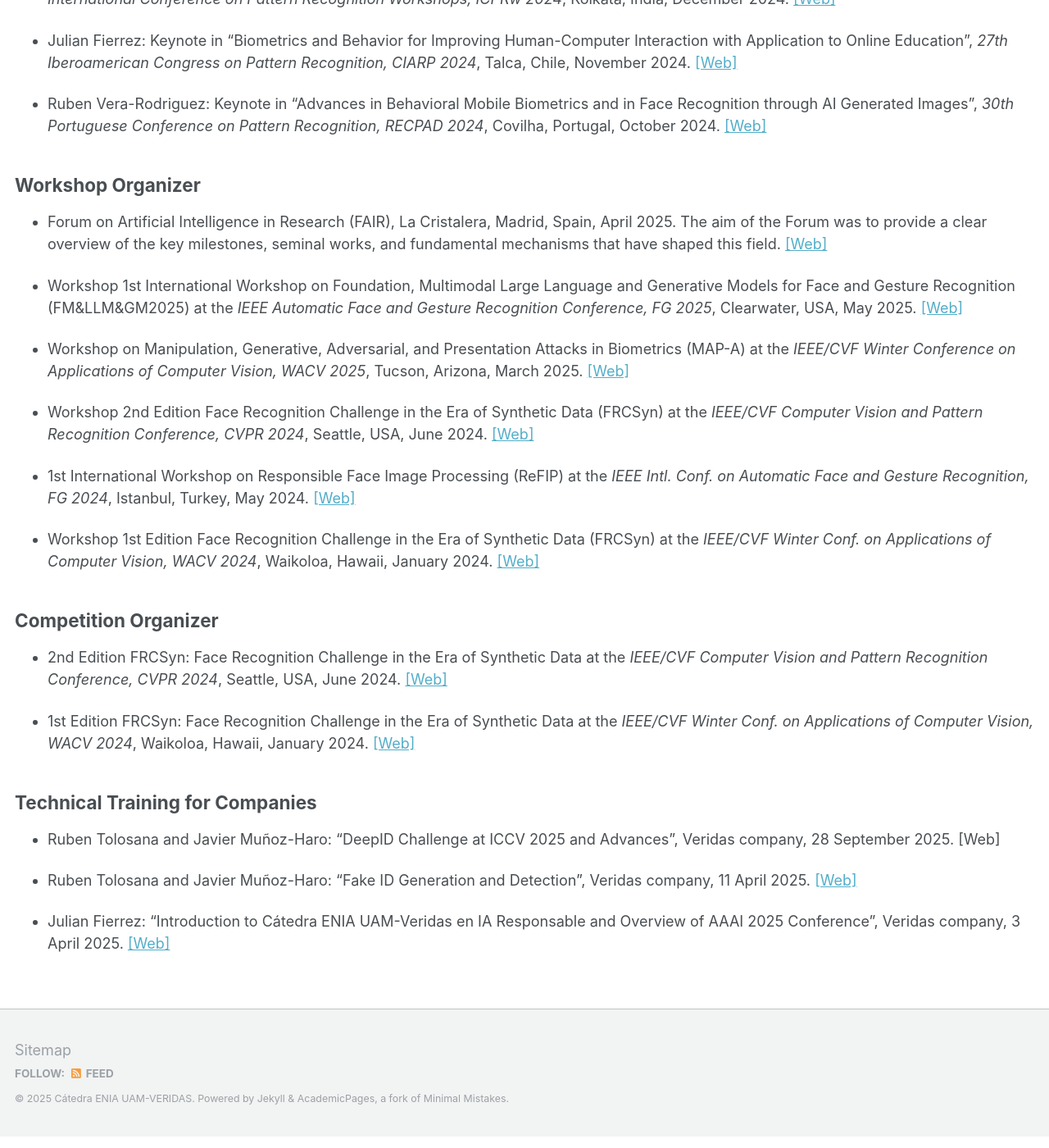
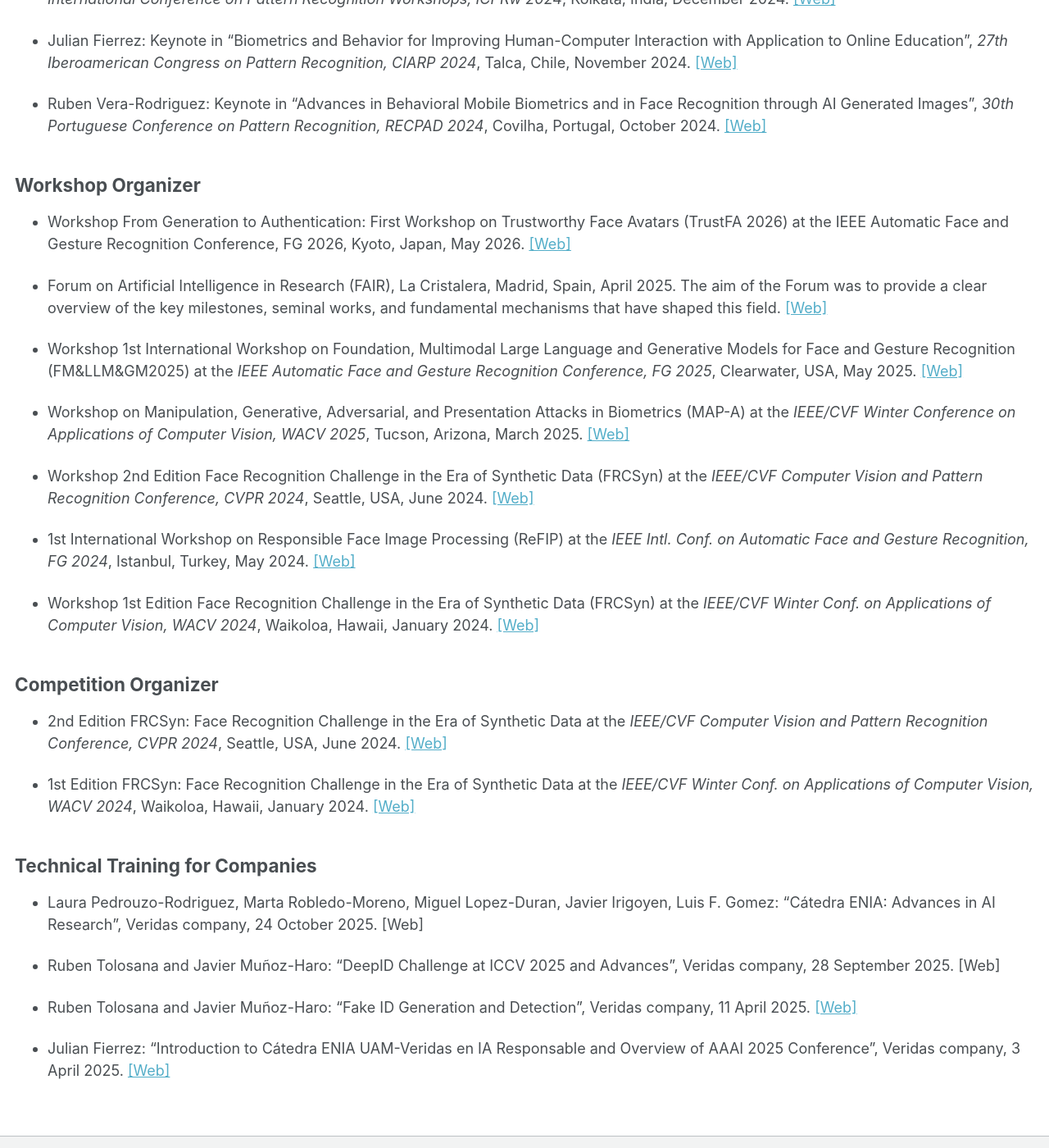
Before and after one commit to catedraeniauam/catedraeniauam.github.io, a Jekyll site: the page built from _pages/scientific_events.md, in a window 1280 px wide and 1400 px high, scrolled down 742 px. Shown: the whole window at 82% size. Built offline with Jekyll 4.4.1, drawn with Linux system fonts in a browser that asks for light colours.

Commit message:
Añadimos un workshop de japon

```diff
--- a/_pages/scientific_events.md
+++ b/_pages/scientific_events.md
@@ -29,6 +29,8 @@ Keynotes / Scientific Talks / Roundtables
 Workshop Organizer
 -----
 
+- Workshop From Generation to Authentication: First Workshop on Trustworthy Face Avatars (TrustFA 2026) at the IEEE Automatic Face and Gesture Recognition Conference, FG 2026, Kyoto, Japan, May 2026. <a href="https://sites.google.com/view/trustfa-fg2026/home">[Web]</a>
+
 - Forum on Artificial Intelligence in Research (FAIR), La Cristalera, Madrid, Spain, April 2025. The aim of the Forum was to provide a clear overview of the key milestones, seminal works, and fundamental mechanisms that have shaped this field. <a href="https://statics.teams.cdn.office.net/evergreen-assets/safelinks/1/atp-safelinks.html">[Web]</a>
 
 - Workshop 1st International Workshop on Foundation, Multimodal Large Language and Generative Models for Face and Gesture Recognition (FM&LLM&GM2025) at the *IEEE Automatic Face and Gesture Recognition Conference, FG 2025*, Clearwater, USA, May 2025. <a href="https://sites.google.com/view/fmllmgm-fg25">[Web]</a>
@@ -51,6 +53,8 @@ Competition Organizer
 Technical Training for Companies
 -----
 
+- Laura Pedrouzo-Rodriguez, Marta Robledo-Moreno, Miguel Lopez-Duran, Javier Irigoyen, Luis F. Gomez: “Cátedra ENIA: Advances in AI Research”, Veridas company, 24 October 2025. [Web]
+
 - Ruben Tolosana and Javier Muñoz-Haro: “DeepID Challenge at ICCV 2025 and Advances”, Veridas company, 28 September 2025. [Web]
 
 - Ruben Tolosana and Javier Muñoz-Haro: “Fake ID Generation and Detection”, Veridas company, 11 April 2025. <a href="https://veridas.com/en/advancing-towards-responsible-ai-a-high-quality-training-partnership-between-uam-and-veridas/">[Web]</a>
```
